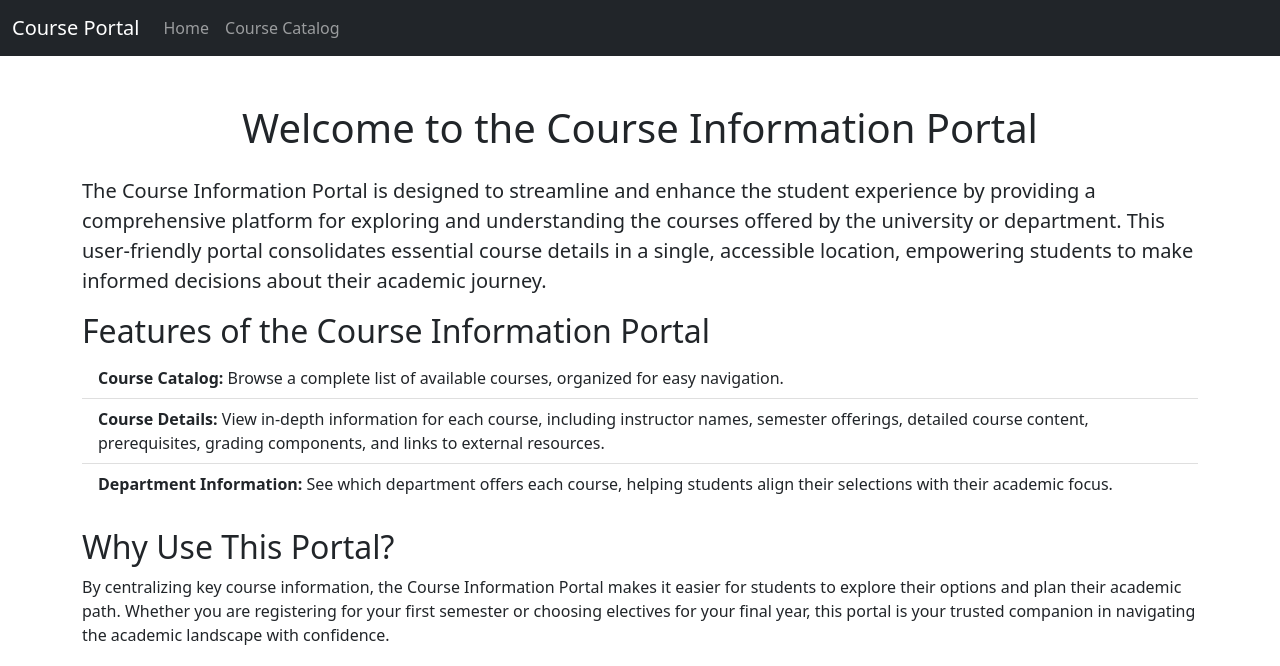
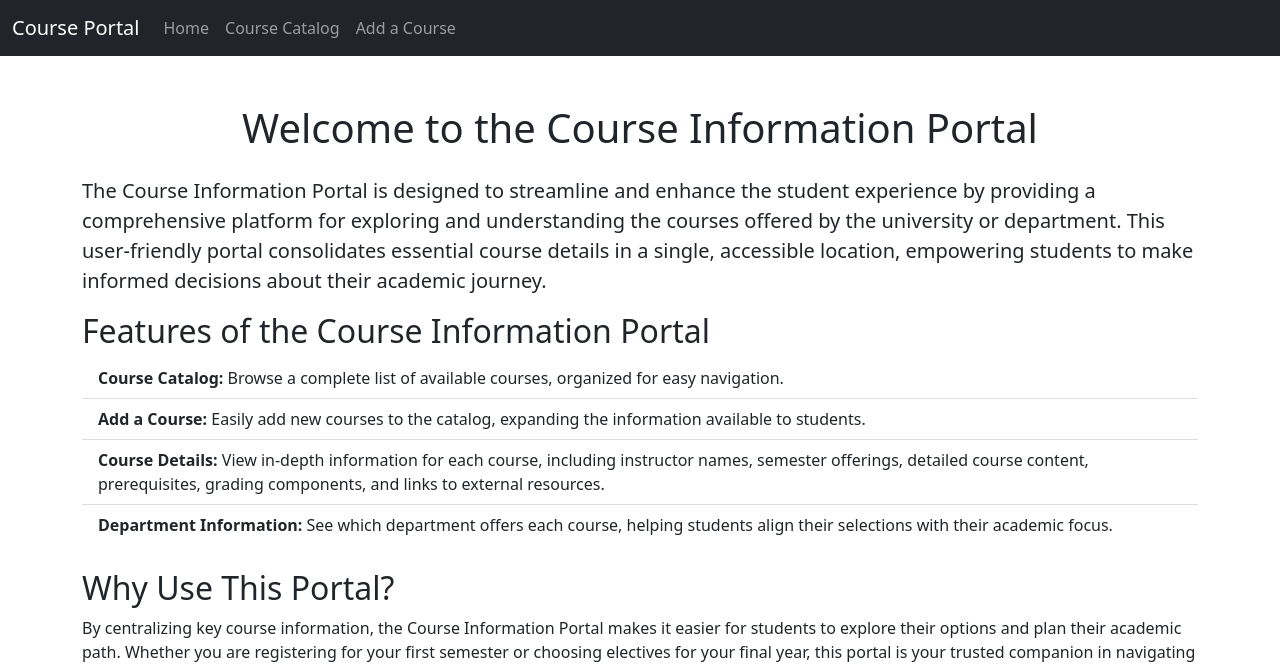
Before and after one commit to Praanshu101/STTAI_Assignment1, a Flask app: page / in a window 1280 px wide. Shown: the top 666 px of the page. Run offline with Flask 3, Linux system fonts and the light colour scheme; some libraries are stand-ins or nearby versions.

Commit message:
add button done

```diff
--- a/templates/base.html
+++ b/templates/base.html
@@ -21,9 +21,9 @@
                     <li class="nav-item">
                         <a class="nav-link" href="{{ url_for('course_catalog') }}">Course Catalog</a>
                     </li>
-                    <!-- <li class="nav-item">
+                    <li class="nav-item">
                         <a class="nav-link" href="{{ url_for('add_course') }}">Add a Course</a>
-                    </li> -->
+                    </li>
                 </ul>
             </div>
         </div>
--- a/templates/index.html
+++ b/templates/index.html
@@ -12,9 +12,9 @@
         <li class="list-group-item">
             <strong>Course Catalog:</strong> Browse a complete list of available courses, organized for easy navigation.
         </li>
-        <!-- <li class="list-group-item">
+       <li class="list-group-item">
             <strong>Add a Course:</strong> Easily add new courses to the catalog, expanding the information available to students.
-        </li> -->
+        </li>
         <li class="list-group-item">
             <strong>Course Details:</strong> View in-depth information for each course, including instructor names, semester offerings, detailed course content, prerequisites, grading components, and links to external resources.
         </li>
```
Also changed, not shown: 1 other file.
